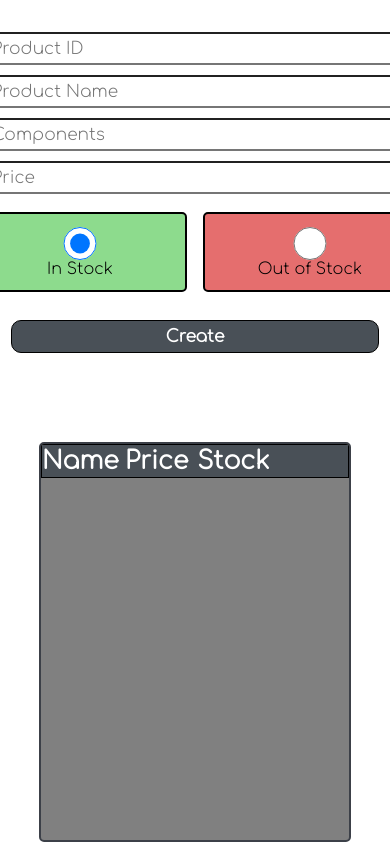
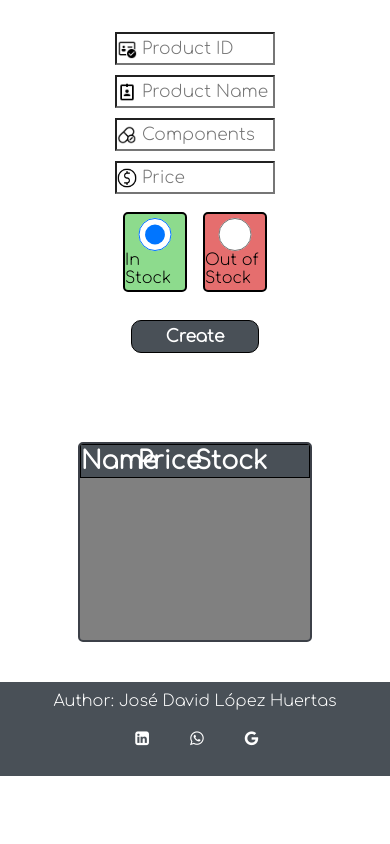
Before and after one commit to joselohu/pharmacyCRUD, a plain HTML site: page index.html in a window 390 px wide. Shown: the part 272-1116 px from the top of the page. After the commit the page ends 1048 px from the top, so only its background shows below. Drawn offline with Linux system fonts and the light colour scheme.

Commit message:
responsive

```diff
--- a/estilos.css
+++ b/estilos.css
@@ -209,3 +209,25 @@ footer{
   .fa-google {
     color: white;
   }
+
+  @media only screen and (max-width:600px){
+    .mostrar{
+        background-color: gray;
+        width: 60%;
+        max-height: 200px;
+        min-height: 200px;
+        margin: 20px;
+        border-radius: 5px;
+        border: 2px solid #3C4048;
+        overflow-y: scroll
+    }
+    form{
+        width: 200px;
+        background-color: white;
+        margin: 20px;
+        padding: 20px;
+        height: 400px;
+        border-radius: 5px;
+    }
+
+  }
```
